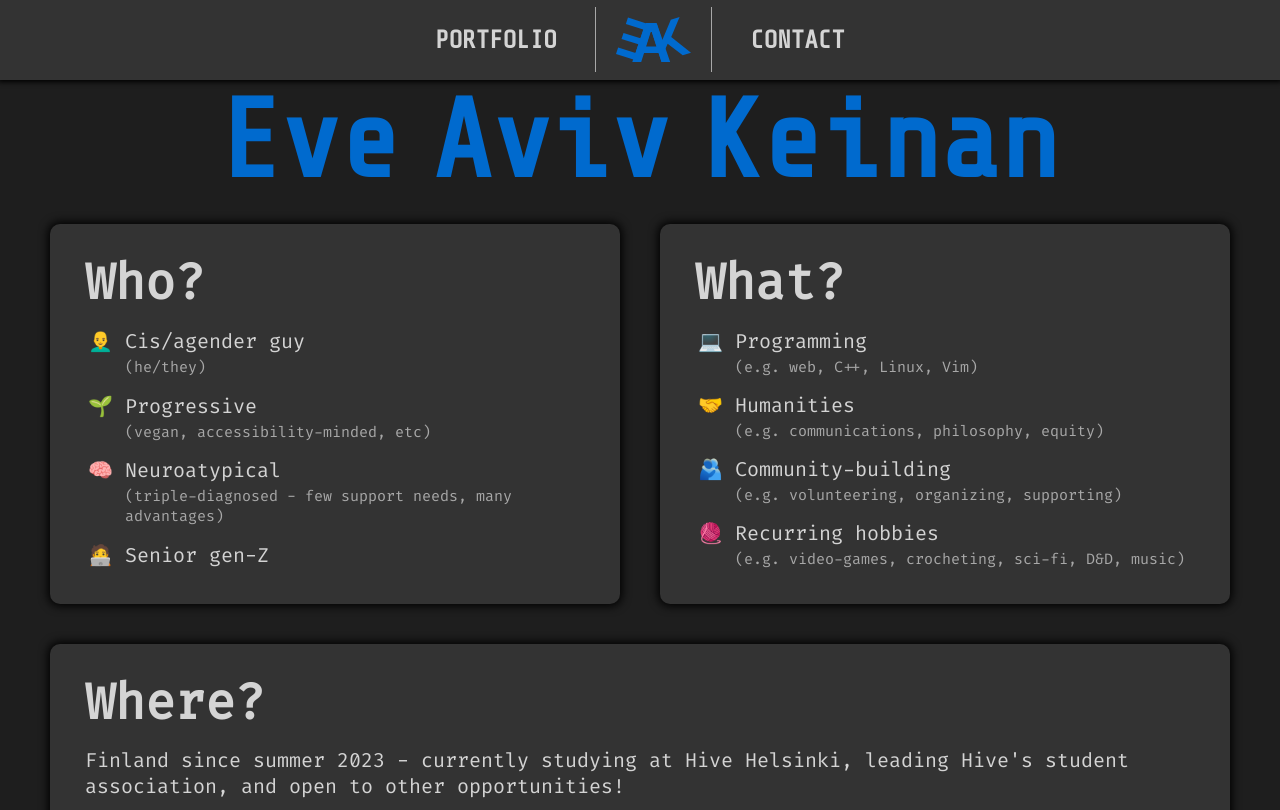
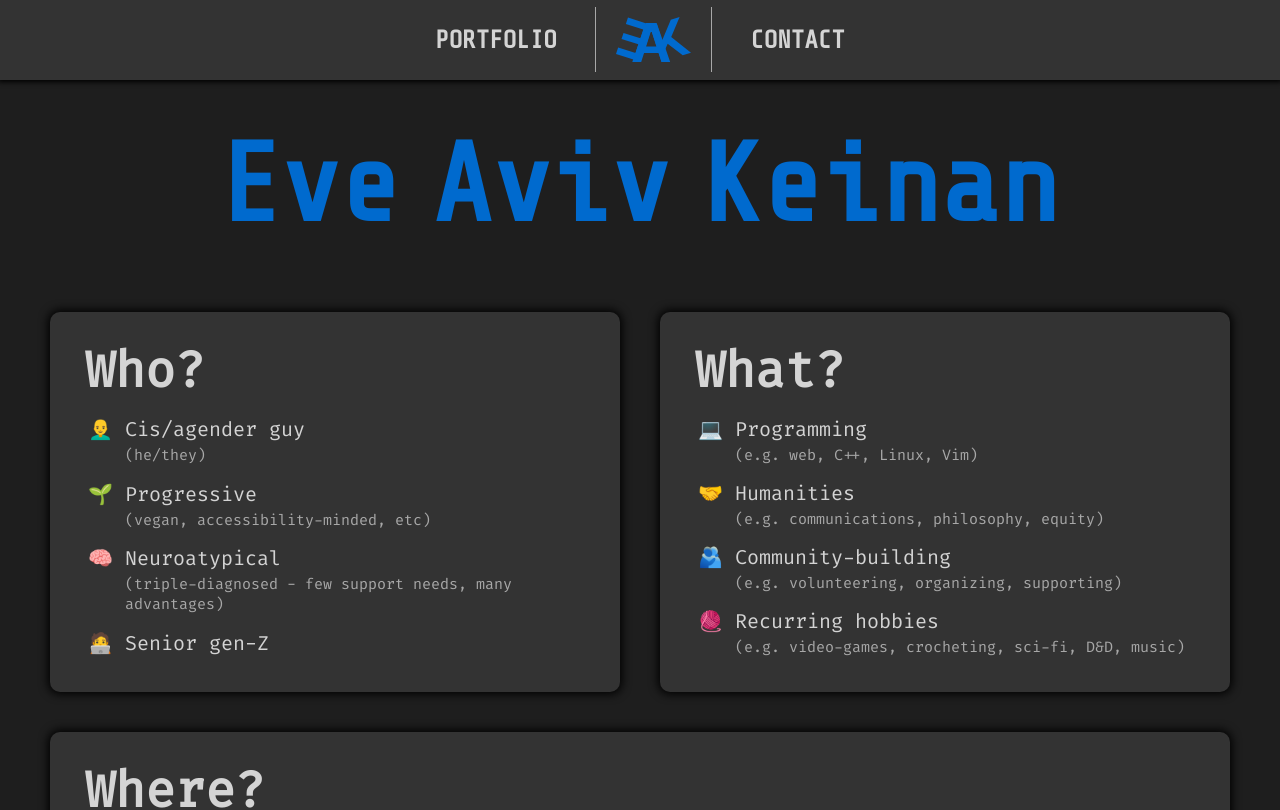
Before and after one commit to EvAvKein/website, a React (Vite) app: page / in a window 1280 px wide. Shown: the top 810 px of the page. Built offline with nearby package versions, Linux system fonts and the light colour scheme; a web font is replaced by a local one.

Commit message:
add necessary padding in Eak.css

```diff
--- a/src/about/Eak.css
+++ b/src/about/Eak.css
@@ -9,6 +9,7 @@
 	flex-wrap: wrap;
 	justify-content: center;
 	gap: 0 0.3em;
+	padding-block: 0.4em;
 	transition:
 		gap 750ms ease-in-out,
 		height 350ms;
```
